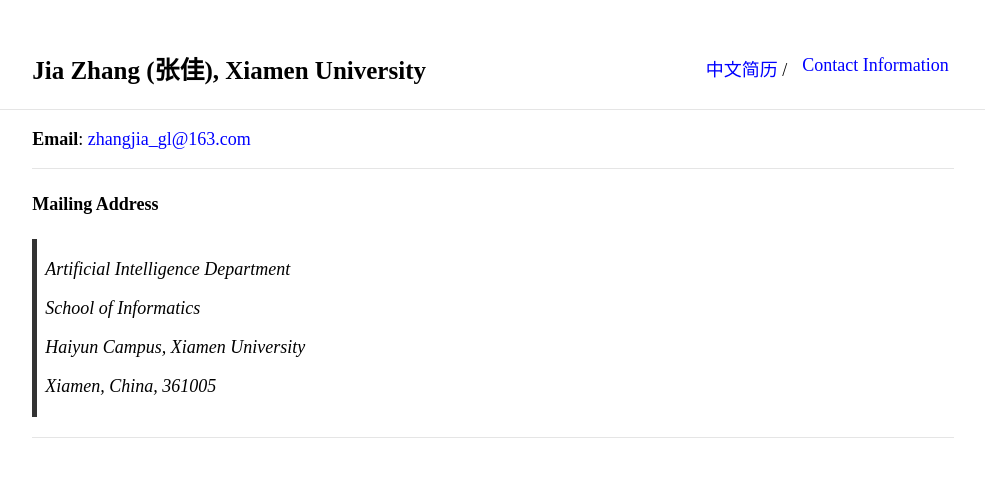
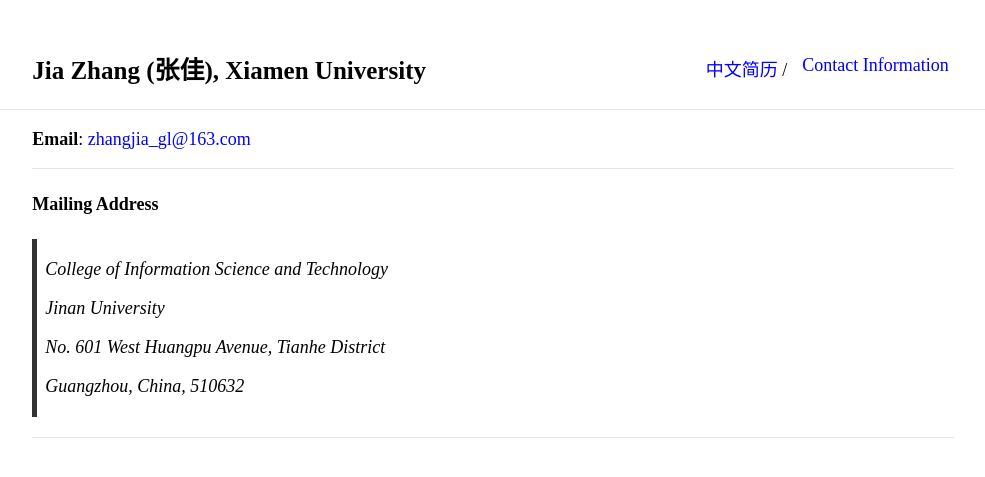
Before and after one commit to jiazhang-ml/jiazhang-ml.github.io, a Jekyll site: the page built from contact.md, in a window 1280 px wide, cut to the strip 0-876 px from the top of the page. Shown: the top 477 px of the strip, without its empty margins (147-1132 px from the left). Built offline with Jekyll 4.4.1, drawn with Linux system fonts in a browser that asks for light colours.

Commit message:
Update contact.md

```diff
--- a/contact.md
+++ b/contact.md
@@ -9,10 +9,10 @@ is_contact: true
 
 #### Mailing Address
 
->Artificial Intelligence Department
+>College of Information Science and Technology
 >
->School of Informatics
+>Jinan University
 >
->Haiyun Campus, Xiamen University
+>No. 601 West Huangpu Avenue, Tianhe District
 >
->Xiamen, China, 361005
+>Guangzhou, China, 510632
```
